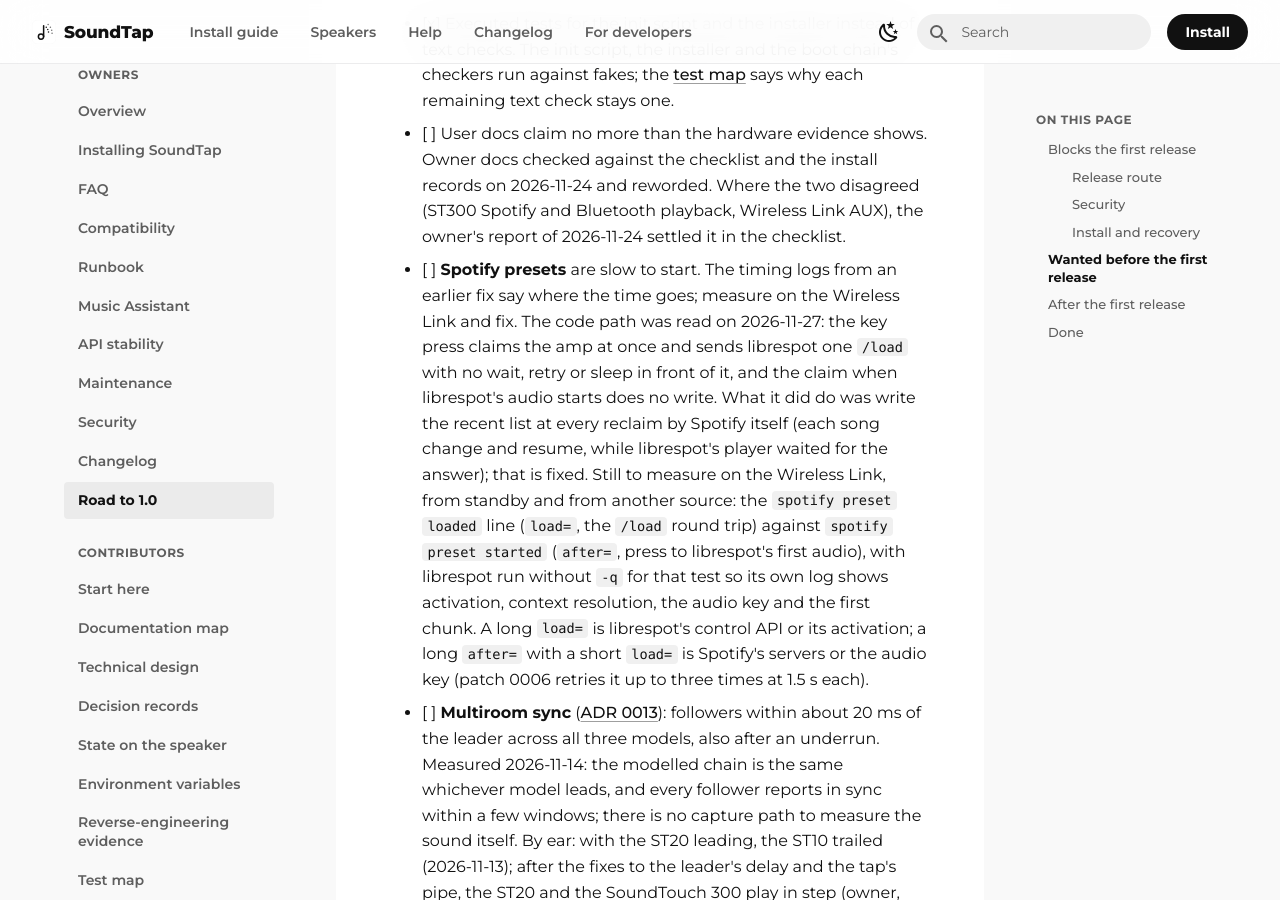
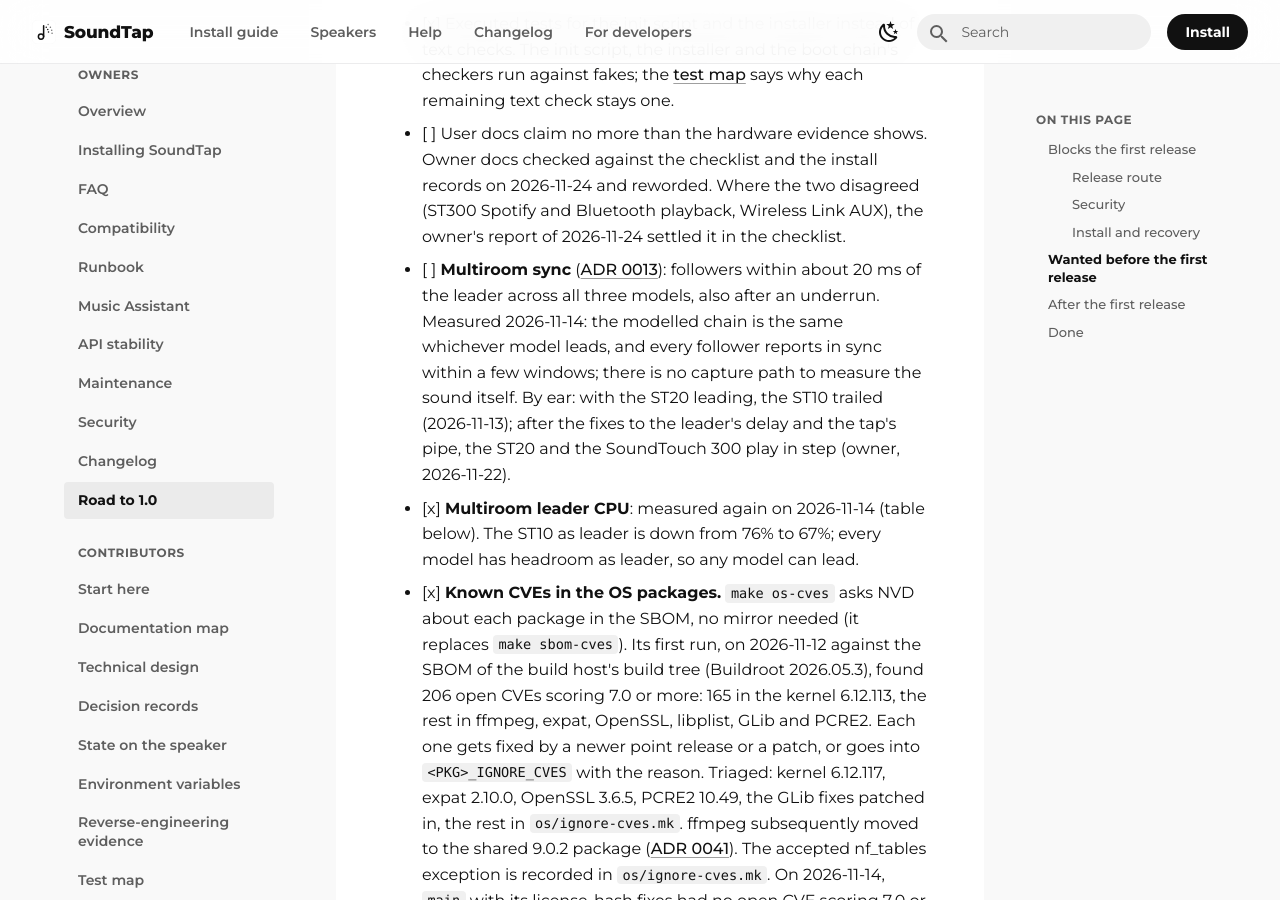
Before and after one commit to stein155/soundtap, an MkDocs documentation site: the page built from docs/owners/roadmap.md, in a window 1280 px wide and 900 px high, scrolled down 6786 px. Built offline with MkDocs 1.6.1 and Material for MkDocs 9.7.7, drawn with Linux system fonts in a browser that asks for light colours; comment, search, counter and statistics services are not loaded; some of the changed text lies outside the part shown.

Commit message:
docs(roadmap): Spotify presets are no longer an open item
The owner sees no slow start on 2026-11-28.

```diff
--- a/docs/owners/roadmap.md
+++ b/docs/owners/roadmap.md
@@ -194,19 +194,6 @@ preview becomes a supported model once an owner has run its hardware checklist.
       checklist and the install records on 2026-11-24 and reworded. Where the two disagreed
       (ST300 Spotify and Bluetooth playback, Wireless Link AUX), the owner's report of
       2026-11-24 settled it in the checklist.
-- [ ] **Spotify presets** are slow to start. The timing logs from an earlier fix say where the time
-      goes; measure on the Wireless Link and fix. The code path was read on 2026-11-27: the key
-      press claims the amp at once and sends librespot one `/load` with no wait, retry or
-      sleep in front of it, and the claim when librespot's audio starts does no write. What
-      it did do was write the recent list at every reclaim by Spotify itself (each song
-      change and resume, while librespot's player waited for the answer); that is fixed.
-      Still to measure on the Wireless Link, from standby and from another source: the
-      `spotify preset loaded` line (`load=`, the `/load` round trip) against `spotify preset
-      started` (`after=`, press to librespot's first audio), with librespot run without `-q`
-      for that test so its own log shows activation, context resolution, the audio key and the
-      first chunk. A long `load=` is librespot's control API or its activation; a long
-      `after=` with a short `load=` is Spotify's servers or the audio key (patch 0006 retries
-      it up to three times at 1.5 s each).
 - [ ] **Multiroom sync** ([ADR 0013](../decisions/0013-multiroom-through-snapcast.md)): followers
       within about 20 ms of the leader across all three models, also after an underrun.
       Measured 2026-11-14: the modelled chain is the same whichever model leads, and
```
Also changed, not shown: other parts of docs/owners/roadmap.md (+2 -0 lines).
